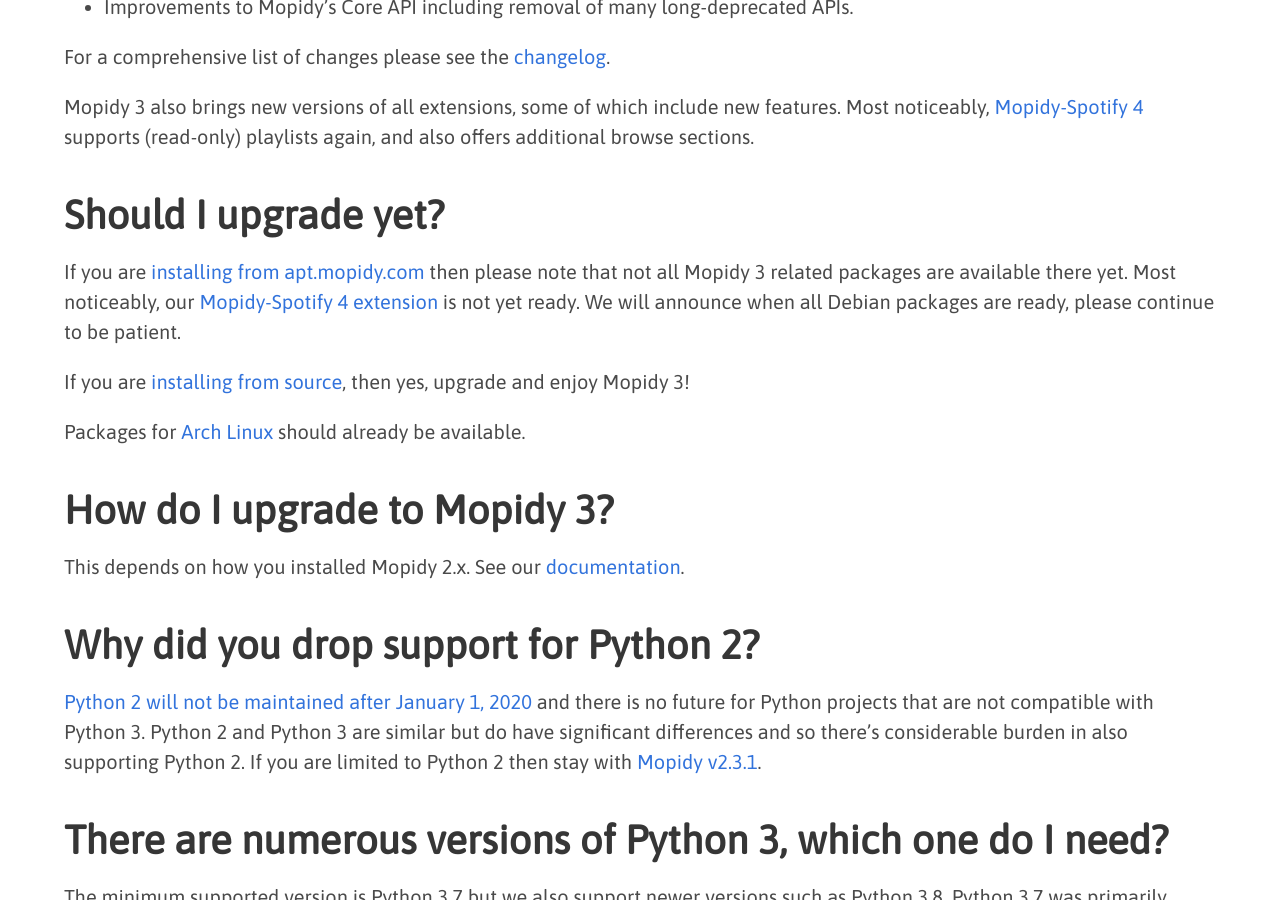
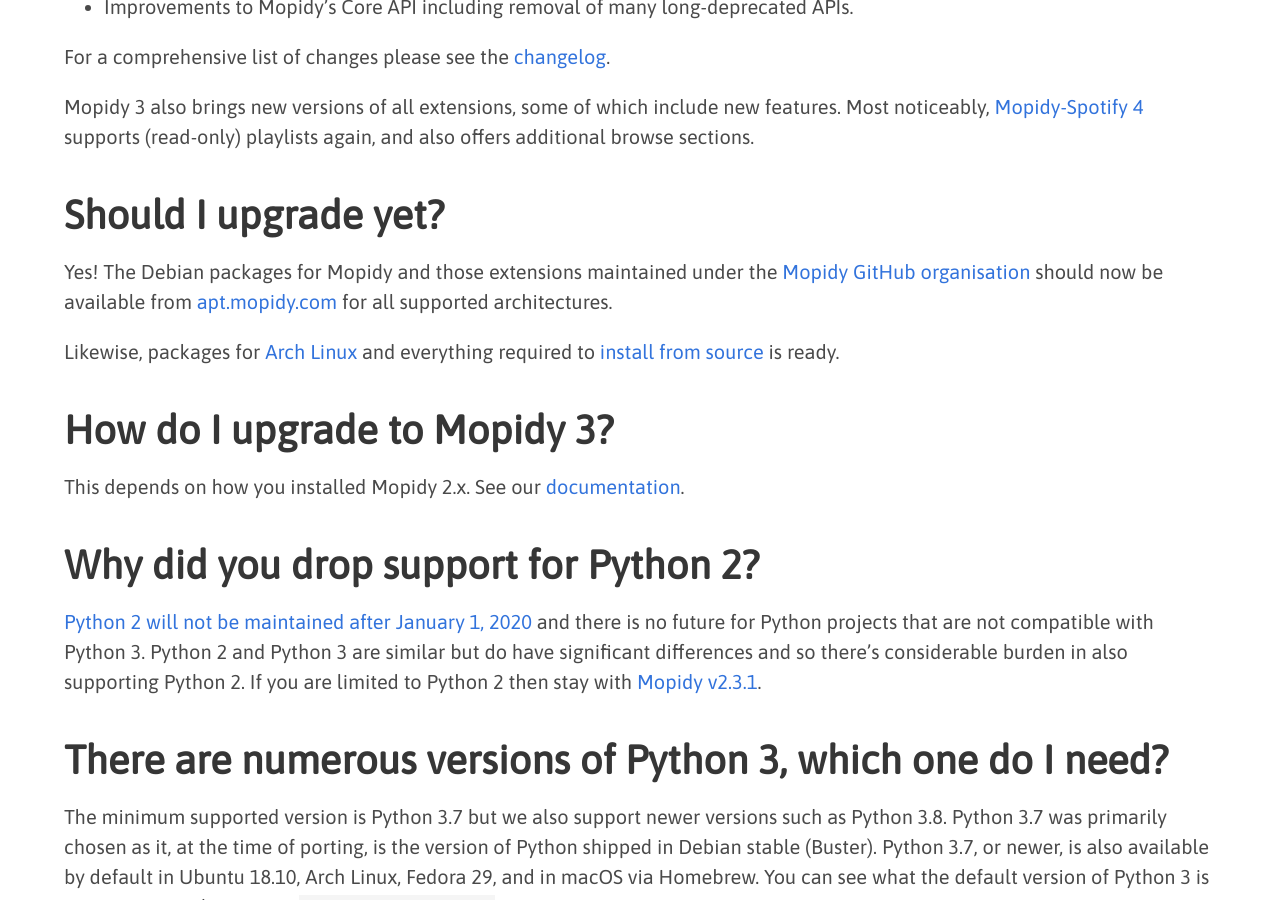
Before and after one commit to mopidy/website, a Jekyll site: the page built from _posts/2019-12-27-mopidy-3-faq.md, in a window 1280 px wide and 900 px high, scrolled down 650 px. Built offline with Jekyll 4.4.1, drawn with Linux system fonts in a browser that asks for light colours.

Commit message:
faq: updated "Should I upgrade yet?" now all debs are up.

```diff
--- a/_posts/2019-12-27-mopidy-3-faq.md
+++ b/_posts/2019-12-27-mopidy-3-faq.md
@@ -38,21 +38,15 @@
 
 # Should I upgrade yet?
 
-If you are [installing from
-apt.mopidy.com](https://docs.mopidy.com/en/latest/installation/debian/#install-from-apt-mopidy-com)
-then please note that not all Mopidy 3 related packages are available there
-yet. Most noticeably, our
-[Mopidy-Spotify 4 extension](https://mopidy.com/ext/spotify/) is not yet ready.
-We will announce when all Debian packages are ready, please continue to be
-patient.
+Yes! The Debian packages for Mopidy and those extensions maintained under the
+[Mopidy GitHub organisation](https://github.com/mopidy/) should now be
+available from [apt.mopidy.com](https://apt.mopidy.com/) for all supported
+architectures.
 
-If you are [installing from
-source](https://docs.mopidy.com/en/latest/installation/pypi/), then yes,
-upgrade and enjoy Mopidy 3!
-
-Packages for
+Likewise, packages for
 [Arch Linux](https://docs.mopidy.com/en/latest/installation/arch/#arch-install)
-should already be available.
+and everything required to [install from
+source](https://docs.mopidy.com/en/latest/installation/pypi/) is ready.
 
 # How do I upgrade to Mopidy 3?
 
```
